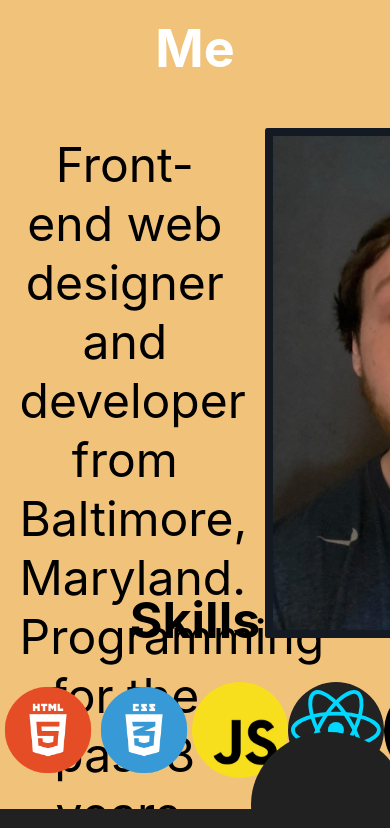
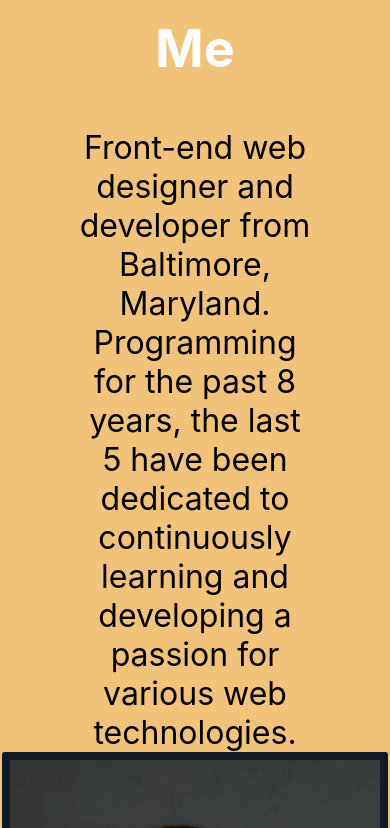
Before and after one commit to SonniSonni/Brandon-Portfolio, a React (Create React App) app in the folder client/: page / in a window 390 px wide. Shown: the part 4700-5528 px from the top of the page. Built offline with nearby package versions, Linux system fonts and the light colour scheme.

Commit message:
Made about page mobile friendly

```diff
--- a/client/src/components/AboutPage/AboutPage.css
+++ b/client/src/components/AboutPage/AboutPage.css
@@ -81,3 +81,54 @@
 .circ-path{
   cursor: pointer;
 }
+
+@media only screen and  (max-width: 600px) {
+  .desc-img{
+    display: flex;
+    flex-direction: column;
+    justify-content: space-around;
+    margin: 3em auto;
+    width:100%;
+    height: 49%;
+    text-align: center;
+    align-items: center;
+  }
+  .personal{
+    font-size: 32px;
+  }
+  .about-page{
+    position: relative;
+    height: auto;
+    background-color: #F1C27A;
+    overflow: hidden;
+  }
+  .skills-title{
+    display: none;
+    text-align: center;
+    font-size: 50px;
+  }
+  .skill-icon img{
+    display: none;
+    max-width: 6em;
+    border-radius: 50%;
+    transition: all .3s;
+  }
+  .desc-img img{
+    height: 58.5vh;
+    padding: .5em;
+    margin-right:0%;
+    background-color: #131A24;
+    border-radius: .5%;
+  }
+  .desc{
+    margin: 0;
+  }
+
+.corner-circ{
+  display: none;
+  position: absolute;
+  bottom: -8%;;
+  right: -4%;
+  cursor: default;
+}
+}
```
